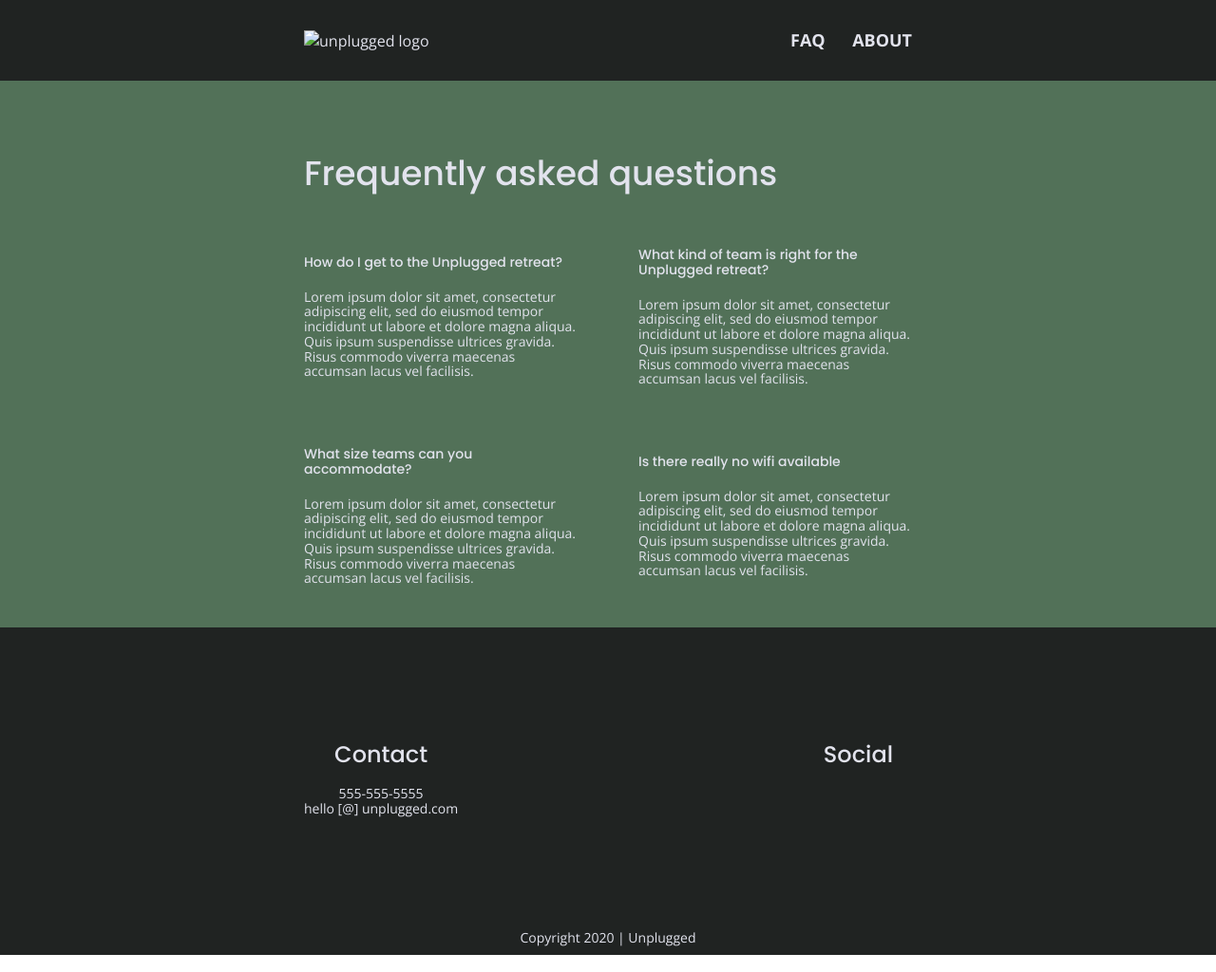
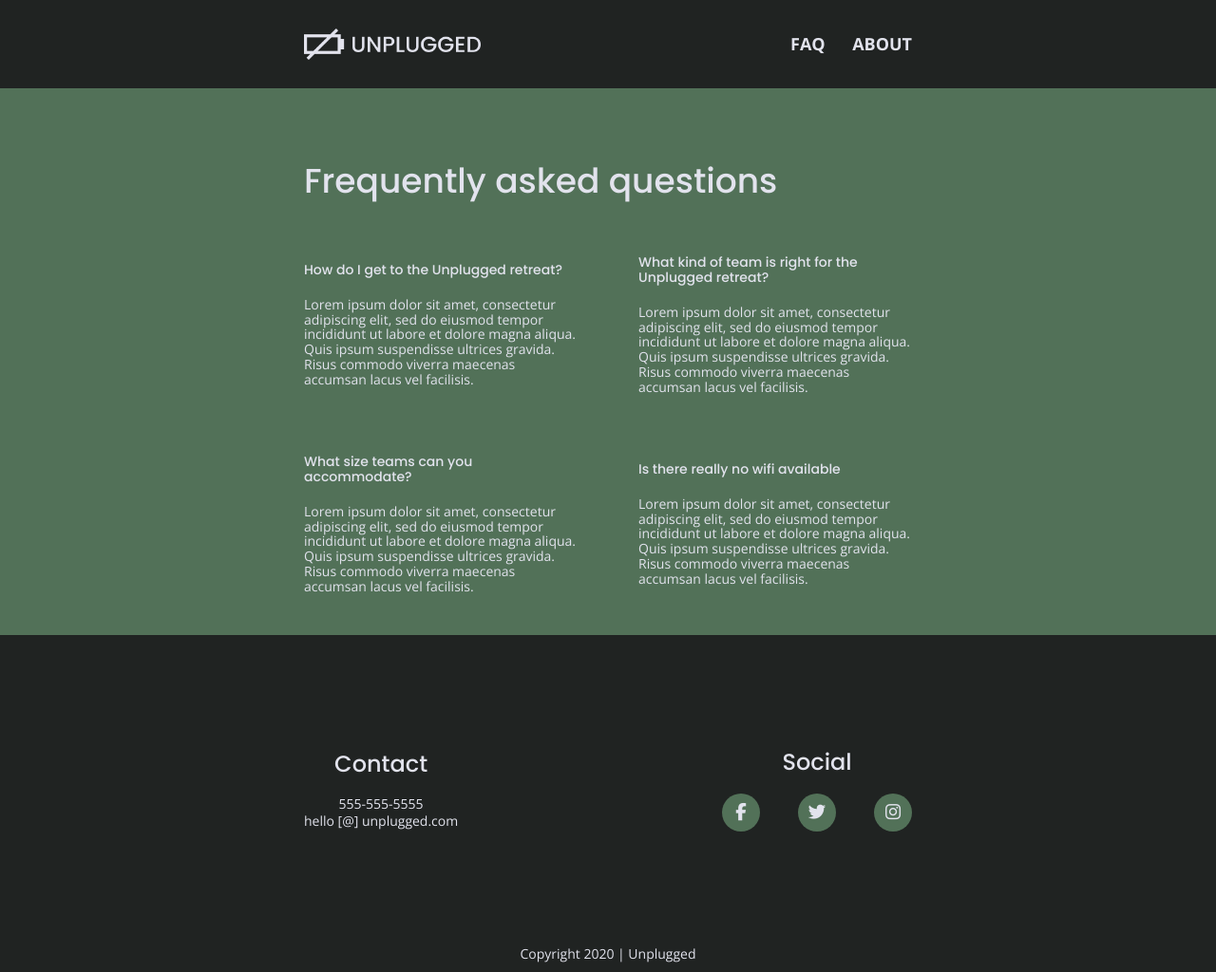
Before and after one commit to sah-spence/unplugged-retreat, a website: page faq/index.html in a window 1280 px wide. Shown: the whole page at 95% size. Drawn offline with nearby package versions, Linux system fonts and the light colour scheme.

Commit message:
Social icons added

```diff
--- a/css/main.css
+++ b/css/main.css
@@ -240,11 +240,18 @@ footer .social-icons {
   align-items: center;
 }
 
-footer .social-icons ul li a {
+footer .social-icons p {
+  background-color: #527158;
+  border-radius: 50%;
+  width: 40px;
+  height: 40px;
   display: flex;
   justify-content: center;
   align-items: center;
-  margin: 0;
+}
+
+footer .social-icons p i {
+  font-size: 1.3125em;
 }
 
 footer .copyright {
@@ -606,6 +613,15 @@ input[type=button] {
     margin-bottom: 0;
   }
 
+  footer p {
+    line-height: 1.285;
+}
+
+footer .social-icons {
+  width: 12.5em;
+  justify-content: space-between;
+}
+
 /* -------------------- tablet styles - Homepage -------------------- */
 
   /* Hero Area */
--- a/faq/index.html
+++ b/faq/index.html
@@ -29,7 +29,11 @@
   <!-- Add your site or application content here -->
   <header>
     <div class="content-wrapper">
-      <a href="#"><img src=""alt="unplugged logo"></a>
+      <figure>
+        <a href="">
+          <img src="img/unpluggedlogo.png"alt="unplugged logo">
+        </a>
+      </figure>
       <div class="header-divider"></div>
         <nav>
           <ul>
@@ -75,11 +79,15 @@
         <div class="social">
           <h4>Social</h4>
             <div class="social-icons">
-              <ul>
-                <li><a href="https://www.facebook.com/yoursite" target="_blank" img src="" alt="facebook"></a></li>
-                <li><a href="https://www.twitter.com/yoursite" target="_blank" img src="" alt="twitter"></a></li>
-               <li><a href="https://www.instagram.com/yoursite" target="_blank" img src="" alt="instagram"></a></li>
-             </ul>
+              <p>
+                <a href=""><i class="fab fa-facebook-f"></i></a>
+              </p>
+              <p>
+                <a href=""><i class="fab fa-twitter"></i></a>
+              </p>
+              <p>
+                <a href=""><i class="fab fa-instagram"></i></a>
+              </p>
             </div>
         </div>
       </div>
```
Also changed, not shown: about/index.html (+14 -6 lines), index.html (+9 -5 lines).
